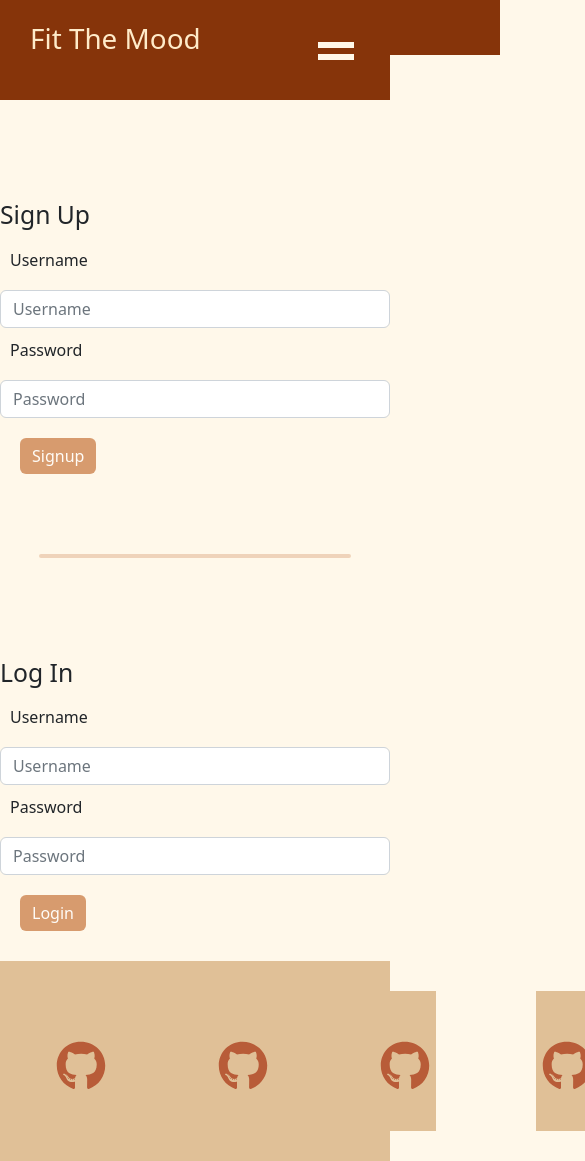
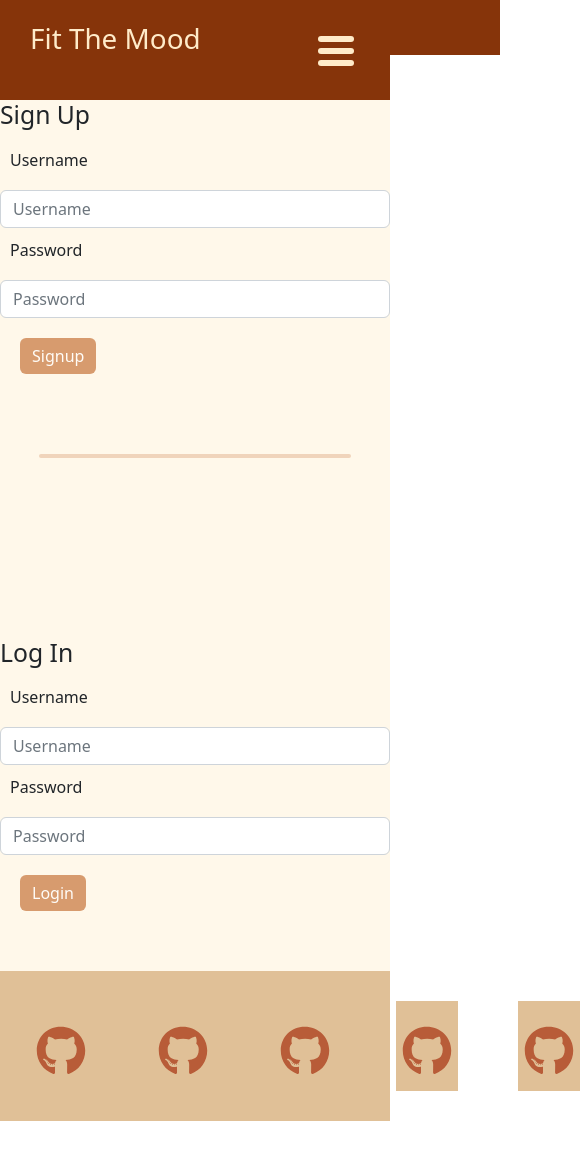
Before and after one commit to halliemestas/FitTheMood, a React (Create React App) app in the folder client/: page / in a window 390 px wide. Shown: the top 1161 px of the page, 585 px wide, since content can reach past the window. After the commit the page ends 1121 px from the top, so only its background shows below. Built offline with nearby package versions, Linux system fonts and the light colour scheme.

Commit message:
adjusted navbar css so its mobile responsive

```diff
--- a/client/src/styles/NavBar.css
+++ b/client/src/styles/NavBar.css
@@ -6,6 +6,7 @@ nav {
     background-color: #86340A;
     width: 100%;
     z-index: 10;
+    position: fixed;
 }
 
  nav h1 {
@@ -50,12 +51,13 @@ color:#373a47;
 
   /* Color/shape of burger icon bars */
   .bm-burger-bars {
-    background-color: #86340A;
+    background-color: #FFEBC9;
+    border-radius: 5px;
   }
 
   /* Color/shape of burger icon bars on hover*/
   .bm-burger-bars-hover {
-    background: #a90000;
+    background: #E0C097;
   }
 
   /* Position and sizing of clickable cross button */
@@ -87,7 +89,7 @@ color:#373a47;
 
   /* Morph shape necessary with bubble or elastic */
   .bm-morph-shape {
-    fill: #373a47;
+    fill: #FFF8EA;
   }
 
   /* Wrapper for item list */
--- a/client/src/styles/footer.css
+++ b/client/src/styles/footer.css
@@ -1,10 +1,9 @@
 footer div {
     background-color: #E0C097;
-    height: 200px !important;
+    height: 150px !important;
     text-align: center;
     display: flex;
     justify-content: space-evenly;
-    height: 140px;
   }
 
   footer a {
@@ -16,7 +15,7 @@ footer div {
   footer button {
     background-color: #E0C097;
     border: none;
-    margin: 30px 50px;
+    margin: 30px;
     font-size: 50px;
     cursor: pointer;
   }
--- a/client/src/styles/universal.css
+++ b/client/src/styles/universal.css
@@ -4,12 +4,10 @@
  * @format
  */
 
-* {
-  background-color: #FFF8EA;
-}
+
 .div {
   background-color: #ffbf86;
-  padding: 1px 10px;
+  padding: 1px 10px 15px 10px;
   margin: 30px auto;
   border-radius: 10px;
 }
@@ -33,8 +31,8 @@
 
 .mainDiv {
   background-color: #FFF8EA;
-  margin-top: 100px !important;
-
+  padding-top: 100px !important;
+  padding-bottom: 30px;
 }
 
 .paulGreeting{
```
